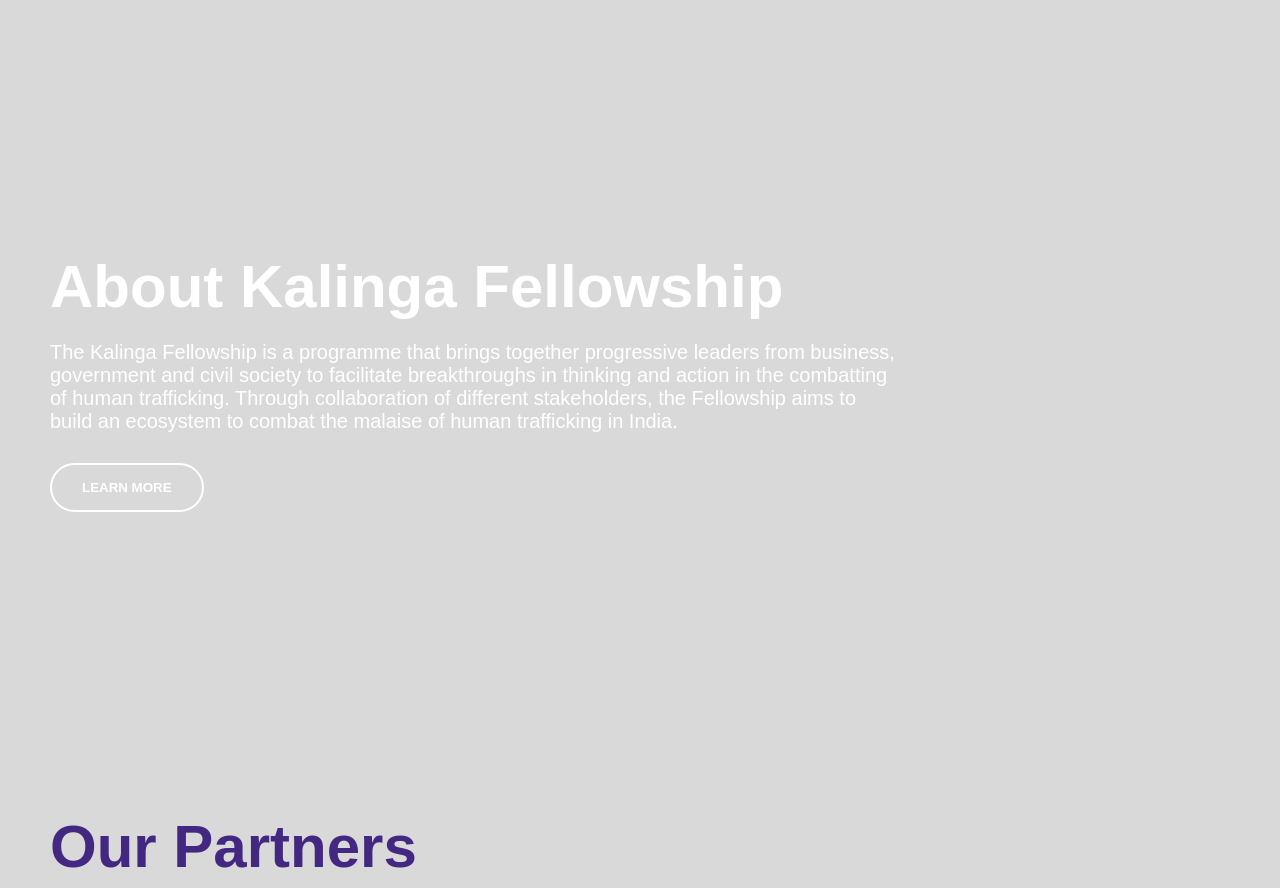
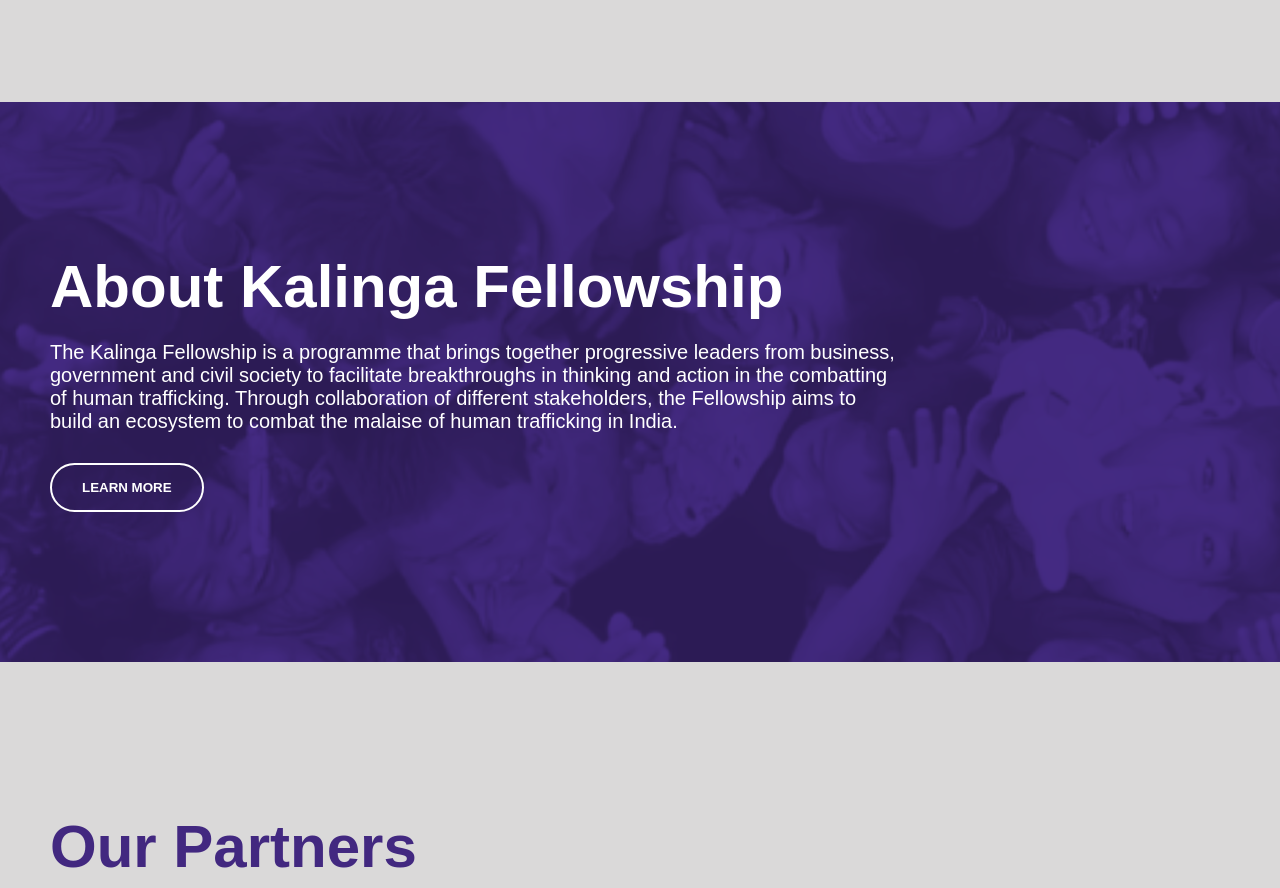
Before and after one commit to parthdarji1229/Kalinga-Fellowship, a plain HTML site: page index.html in a window 1280 px wide. Shown: the part 2844-3732 px from the top of the page. Drawn offline with nearby package versions, Linux system fonts and the light colour scheme; the site is published under a folder, as on GitHub Pages, so addresses that start at the root find nothing; a script that the page names is missing.

Commit message:
Update style.css

```diff
--- a/style.css
+++ b/style.css
@@ -219,7 +219,7 @@ footer .social-icons a {
     height: 350px;
   }
   .about-wrapper {
-    background: url("/about-bg.png");
+    background: url("about-bg.png");
   }
   .about {
     position: relative;
```
